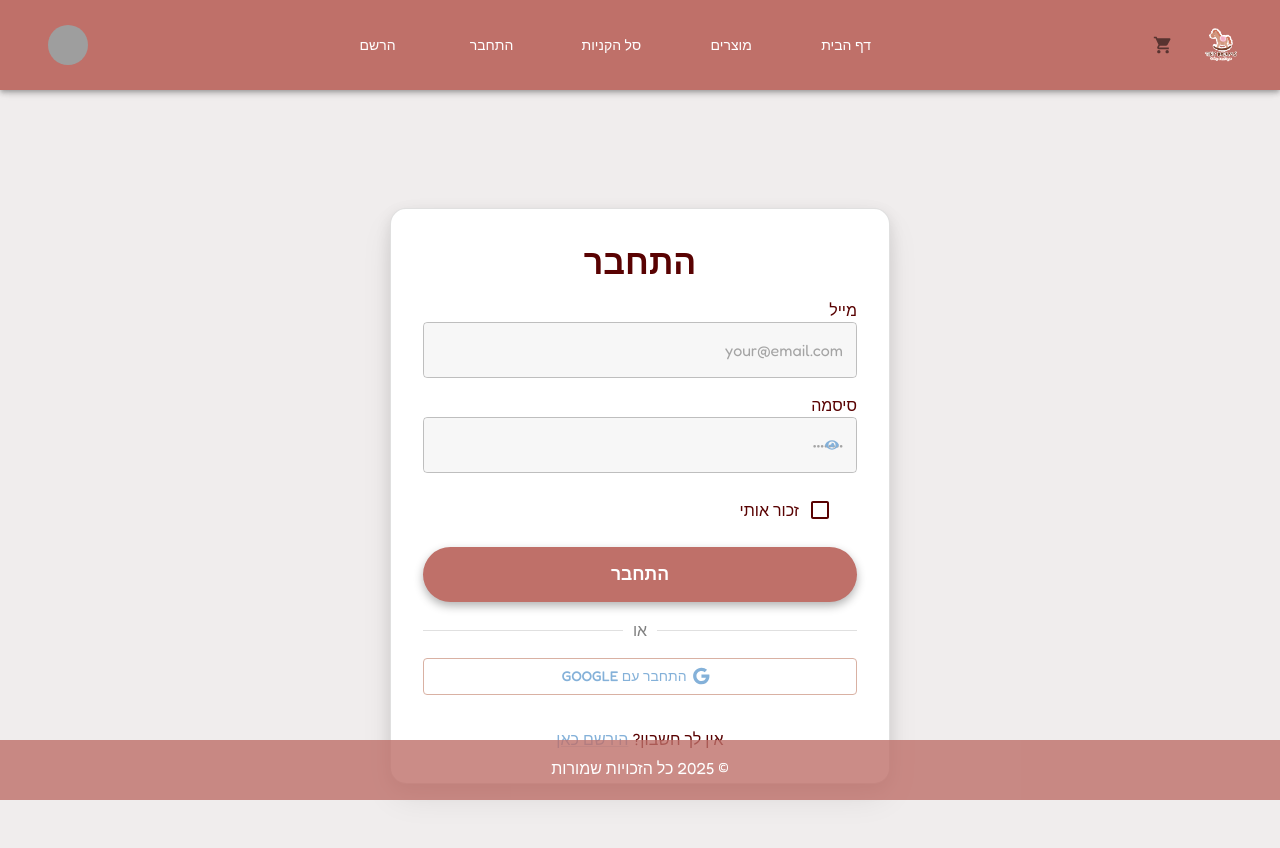
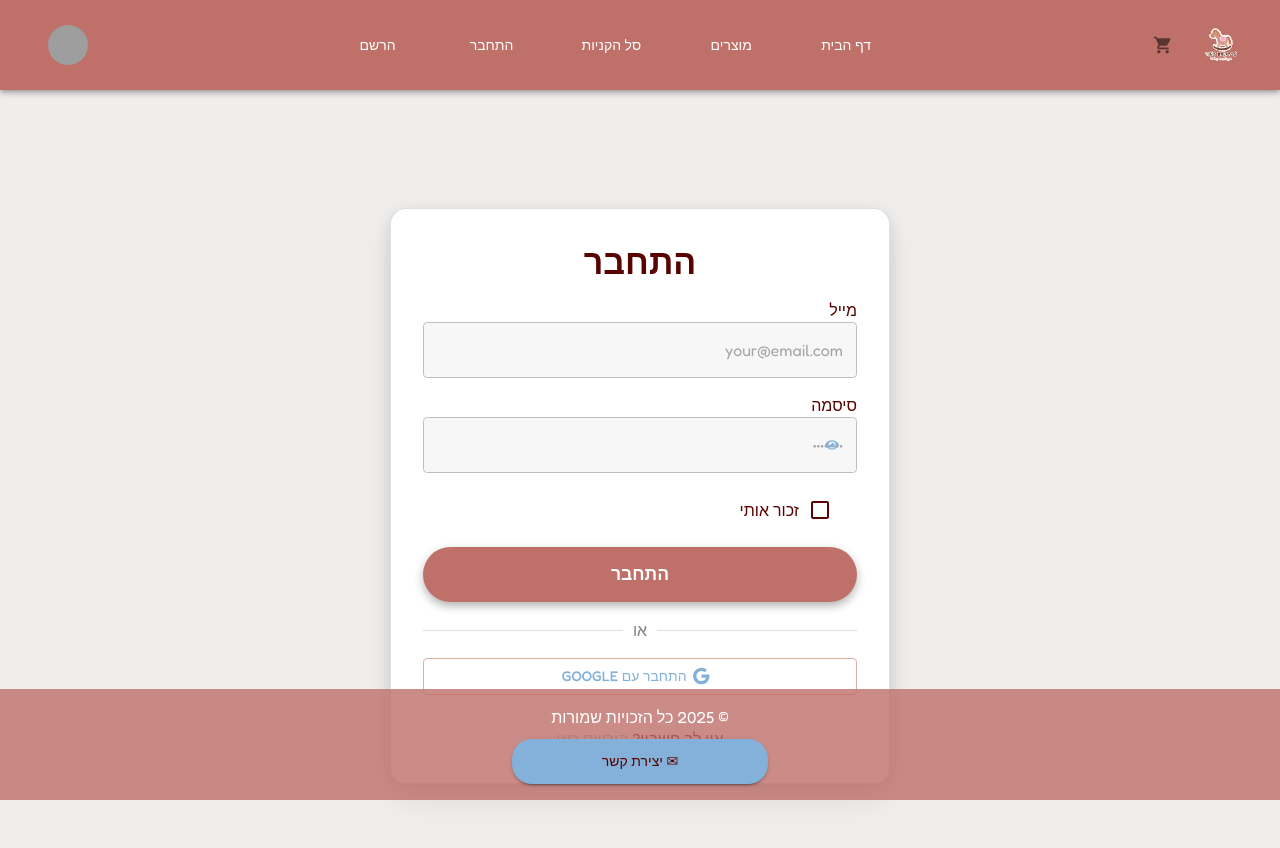
Before and after one commit to sari705/reactProject, a React (Vite) app in the folder TinyDreams/: page /login in a window 1280 px wide. Shown: the top 848 px of the page. Built offline with nearby package versions, Linux system fonts and the light colour scheme; grey boxes are pictures that could not be loaded; a web font is replaced by a local one.

Commit message:
add contact button in footer

```diff
--- a/TinyDreams/src/components/Footer.jsx
+++ b/TinyDreams/src/components/Footer.jsx
@@ -1,8 +1,11 @@
 import React, { useState, useEffect } from 'react';
-import { Container, Typography, Box } from '@mui/material';
+import { Container, Typography, Box, Button } from '@mui/material';
+import { Email } from '@mui/icons-material';
+
 
 const Footer = () => {
     const [isVisible, setIsVisible] = useState(false);
+    const emailAddress = "tinydreams46@gmail.com"
 
     useEffect(() => {
         const handleScroll = () => {
@@ -31,6 +34,26 @@ const Footer = () => {
             <Container maxWidth={false} sx={{ width: '100%' }}>
                 <Typography variant="body1">&copy; {new Date().getFullYear()} כל הזכויות שמורות</Typography>
             </Container>
+            <a
+                href={`https://mail.google.com/mail/?view=cm&fs=1&to=${emailAddress}&su=יצירת קשר&body=שלום, אני רוצה לדבר על...`}
+                style={{ textDecoration: 'none' }}
+                target='_blank'
+            >
+                <Button
+                    variant="contained"
+                    color="primary"
+                    // endIcon={<Email />}
+                    sx={{
+                        borderRadius: '20px',
+                        padding: '10px 20px',
+                        textTransform: 'none',
+                        marginTop: '10px',
+                        width:"20%",
+                        color: "#590202",
+                    }}
+                > ✉︎ יצירת קשר
+                </Button>
+            </a>
         </Box>
     );
 };
```
